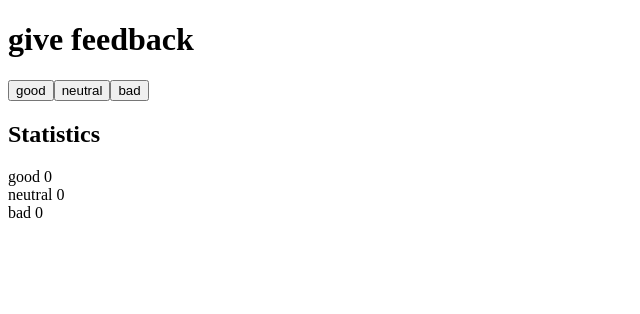
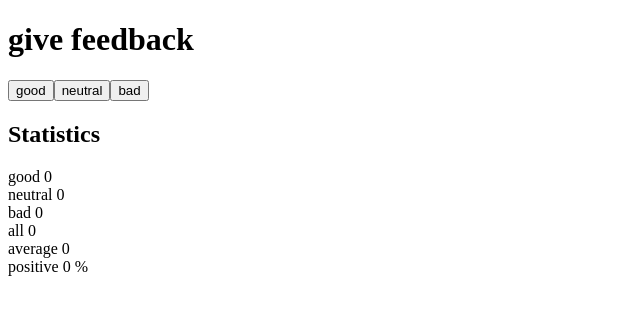
Before and after one commit to Barnab1/Full-Stack-Open, a React (Vite) app in the folder part1/: page / in a window 1280 px wide. Shown: the top 314 px of the page, without its empty margins (0-640 px from the left). Built offline with nearby package versions, Linux system fonts and the light colour scheme.

Commit message:
Did exercice 1.7 of part1

```diff
--- a/part1/src/App.jsx
+++ b/part1/src/App.jsx
@@ -8,6 +8,22 @@ const App = ()=>{
   const [neutral, setNeutral] = useState(0)
   const [bad, setBad] = useState(0)
 
+  const all = (numbers)=>numbers.reduce((prev, acc)=> prev + acc,0);
+
+  const average = (impressions)=>{
+  if(all(impressions) === 0){
+    return 0;
+  }
+
+   return ((impressions[0] *1)+(impressions[1]*0) + impressions[2]*(-1))/all(impressions)
+  }
+  const positive = (impressions)=>
+    {
+      if(all(impressions) === 0){
+      return 0;
+      }
+      return impressions[0]/all(impressions)
+    }
   return (
     <div>
       <h1>give feedback</h1>
@@ -20,6 +36,10 @@ const App = ()=>{
       <div>good {good}</div>
       <div>neutral {neutral} </div>
       <div>bad {bad}</div>
+      <div>all {all([good,neutral,bad])}</div>
+      <div>average {average([good,neutral,bad])} </div>
+      <div>positive {positive([good, neutral, bad])} %</div>
+
     </div>
   )
   }
```
